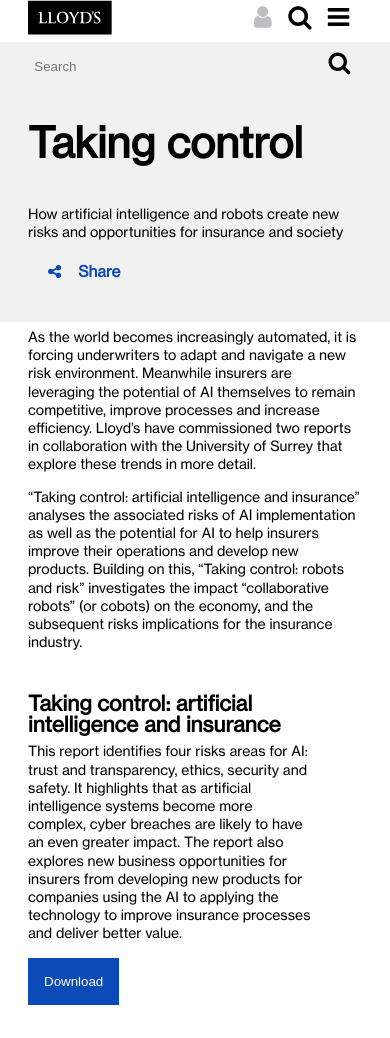
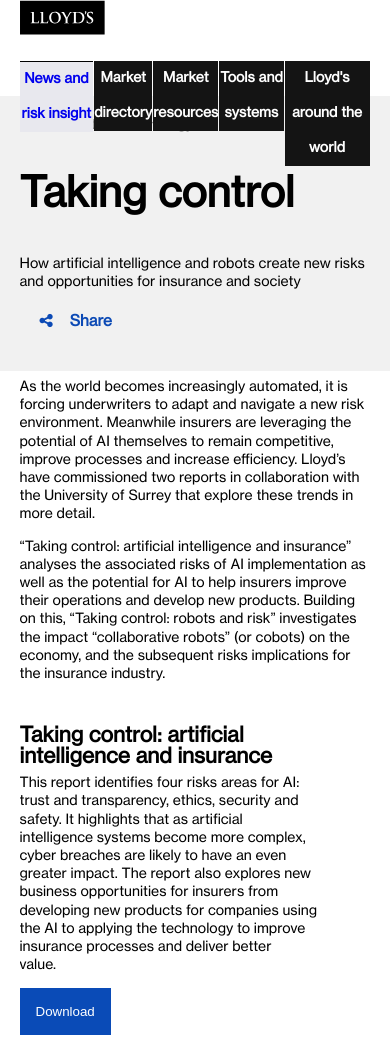
Before and after one commit to JeffOgah/llyod-landing-clone, a plain HTML site: page index.html in a window 390 px wide. Shown: the top 1038 px of the page. Drawn offline with Linux system fonts and the light colour scheme.

Commit message:
responsiveness

```diff
--- a/styles/index.css
+++ b/styles/index.css
@@ -305,13 +305,13 @@ p {
     margin: 0 !important;
     font-size: 1.4em;
 }
+.sm-icons {
+    display: none;
+}
 /* End Icons & Buttons */
 /***************************************/
 /* Media Queries*/
 @media (max-width: 640px){
-    section {
-        padding: 0.5em 2em;
-    }
     .article-image {
         display: none;
     }
@@ -333,24 +333,17 @@ p {
     .item-seperator {
         padding: 0;
     }
+}
+
+@media (max-width: 1024px){
+    section {
+        padding: 0.5em 1em;
+    }
     .nav-menu {
         display: none;
     }
     .search {
-        display: block;
-        position: absolute;
-        top: 3em;
-        left: 0;
-        width: 100%;
-        border: none;
-        height: 3.5em;
-    }
-    .search input {
-        width: 75%;
-        margin-left: 2em;
-    }
-    .search button {
-        font-size: 1.2em;
+        display: none;
     }
     .search-sm {
         margin: 0.2em 0.5em 0 0 !important;
@@ -374,25 +367,10 @@ p {
     .header {
         position: relative;
     }
-    .secondary-nav {
-        display: none;
+}
+
+@media (max-width: 1400px){
+    section {
+        padding: 0.5em calc(5%);
     }
 }
-
-@media (min-width: 768px){
-
-    ...
-
-}
-
-@media (min-width: 1024px){
-
-    ...
-
-}
-
-@media (min-width: 1200px){
-
-    ...
-
-}
```
